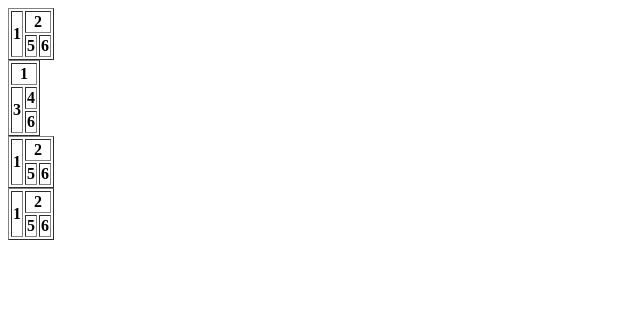
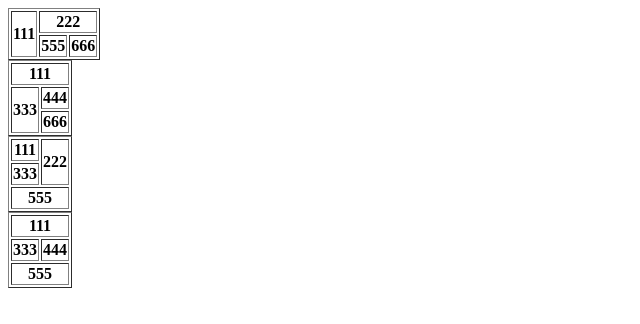
Before and after one commit to borispmw/web_uni, a plain HTML site: page Lab_5/task2.html in a window 1280 px wide. Shown: the whole page, without its empty margins (0-640 px from the left). Drawn offline with Linux system fonts and the light colour scheme.

Commit message:
added lab 5 task 2

```diff
--- a/Lab_5/task2.html
+++ b/Lab_5/task2.html
@@ -7,44 +7,48 @@
     <body>
         <table border="1">
             <tr>
-                <th rowspan="2">1</th>
-                <th colspan="2">2</th>
+                <th rowspan="2">111</th>
+                <th colspan="2">222</th>
             </tr>
             <tr>
-                <th>5</th>
-                <th>6</th>
+                <th>555</th>
+                <th>666</th>
             </tr>
         </table>
         <table border="1">
             <tr>
-                <th colspan="2">1</th>
+                <th colspan="2">111</th>
             </tr>
             <tr>
-                <th rowspan="2">3</th>
-                <th>4</th>
+                <th rowspan="2">333</th>
+                <th>444</th>
             </tr>
             <tr>
-                <th>6</th>
+                <th>666</th>
             </tr>
         </table>
         <table border="1">
             <tr>
-                <th rowspan="2">1</th>
-                <th colspan="2">2</th>
+                <th>111</th>
+                <th  rowspan="2">222</th>
             </tr>
             <tr>
-                <th>5</th>
-                <th>6</th>
+                <th>333</th>
+            </tr>
+            <tr>
+                <th colspan="2">555</th>
             </tr>
         </table>
         <table border="1">
             <tr>
-                <th rowspan="2">1</th>
-                <th colspan="2">2</th>
+                <th colspan="2">111</th>
             </tr>
             <tr>
-                <th>5</th>
-                <th>6</th>
+                <th>333</th>
+                <th>444</th>
+            </tr>
+            <tr>
+                <th colspan="2">555</th>
             </tr>
         </table>
     </body>
```
